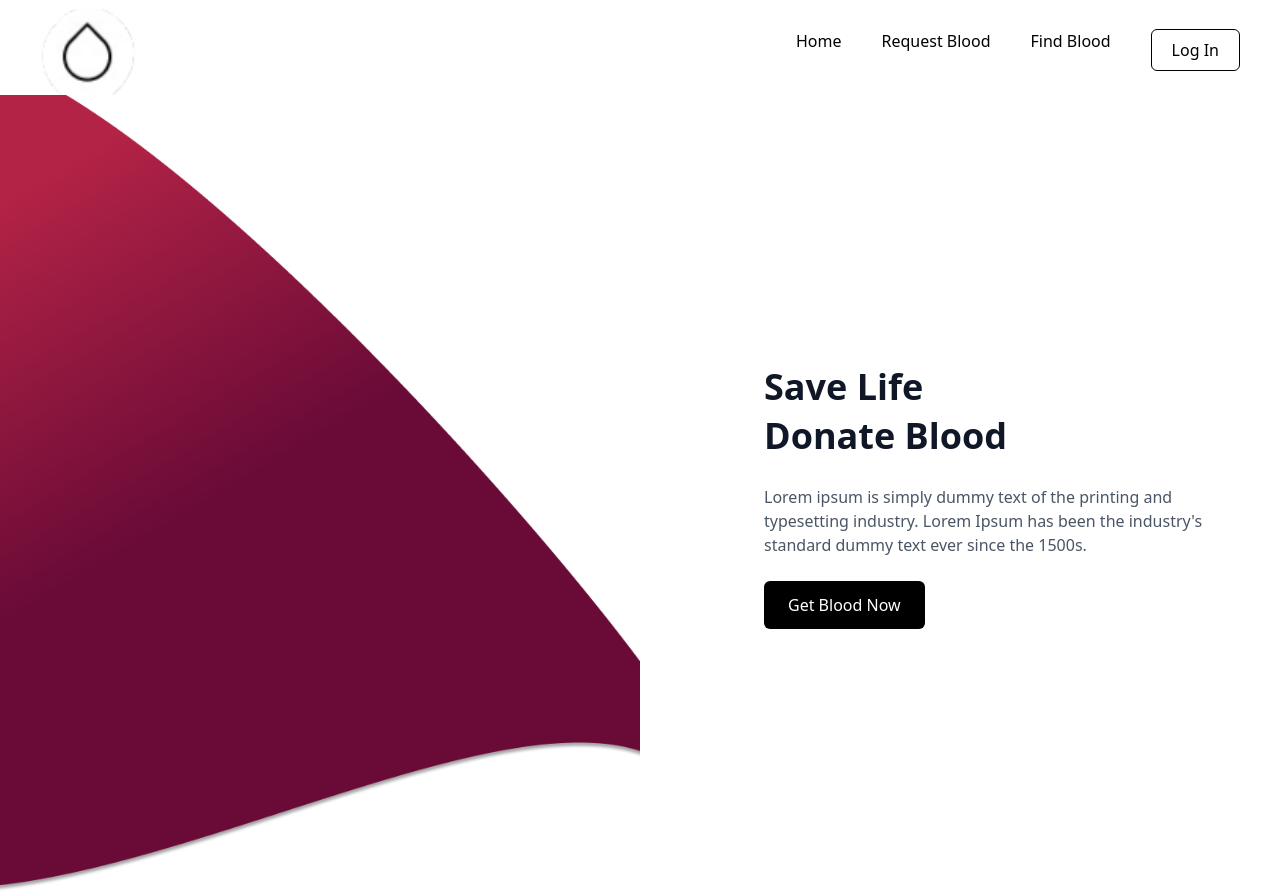
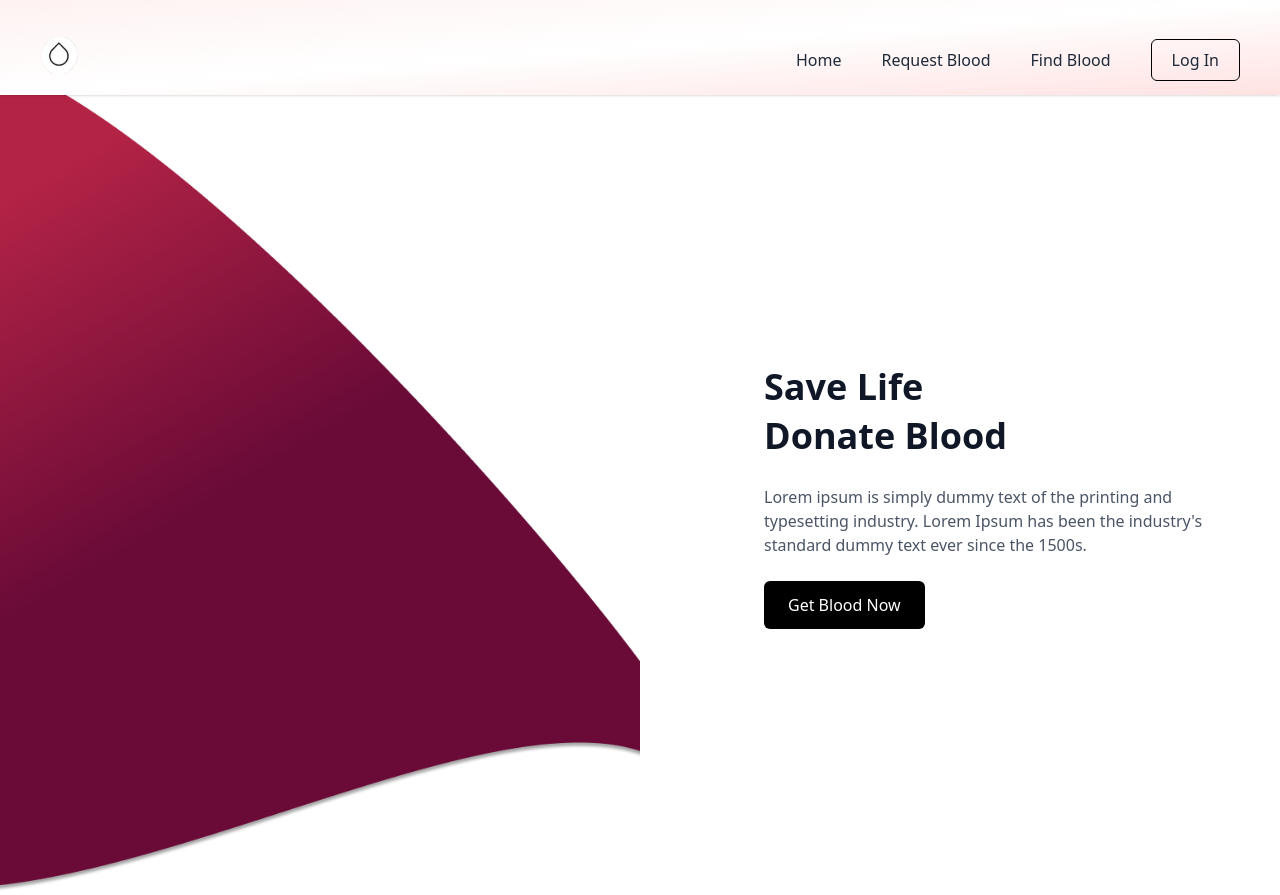
Before and after one commit to dhullubasnkot/BloodBankSystem, a React (Vite) app in the folder FrontEnd/: page / in a window 1280 px wide. Built offline with nearby package versions, Linux system fonts and the light colour scheme; no server answers.

Commit message:
Changed Color Of navbar and added hover effect

```diff
--- a/FrontEnd/src/components/navbar.jsx
+++ b/FrontEnd/src/components/navbar.jsx
@@ -15,8 +15,7 @@ export default function Navbar() {
 
   const handleLogout = async () => {
     try {
-      const response = await LogoutUser();
-      console.log(response);
+      await LogoutUser();
       window.location.href = "/";
     } catch (error) {
       console.error("Logout failed:", error);
@@ -24,50 +23,58 @@ export default function Navbar() {
   };
 
   return (
-    <nav className="w-full px-10 pt-6">
+    <nav className="w-full px-10 pt-6 bg-gradient-to-br from-red-50 via-white to-red-100 shadow-sm sticky top-0 z-50">
       <div className="max-w-[1316px] mx-auto flex items-center justify-between h-[71px]">
-        <a href="/">
-          <div className="h-[100px] w-[100px] mb-2">
+        <a href="/" aria-label="Home">
+          <div className="h-[40px] w-[40px] mb-2">
             <img
               src="/Logooo.png"
-              alt="logo"
+              alt="Blood Bank Logo"
               className="h-full w-full object-contain"
             />
           </div>
-          {/* navbar */}
         </a>
-        <div className="flex gap-10 font-medium text-[16px]">
-          <a href="/" className="hover:text-red-600 transition">
+
+        <div className="flex items-center gap-10 font-medium text-[16px] text-gray-800">
+          <a
+            href="/"
+            className="hover:text-red-600 transition-colors duration-200"
+          >
             Home
           </a>
-          <a href="/RequestBlood" className="hover:text-red-600 transition">
+          <a
+            href="/RequestBlood"
+            className="hover:text-red-600 transition-colors duration-200"
+          >
             Request Blood
           </a>
           <a
             href="/DonorandRequetedBlood"
-            className="hover:text-red-600 transition"
+            className="hover:text-red-600 transition-colors duration-200"
           >
             Find Blood
           </a>
 
-          {/* Show "Register Now" only if logged in and not yet donor */}
+          {/* Show "Register Now" only if logged in but not a donor */}
           {isLoggedIn && !isDonorRegistered && (
-            <a href="/BeaDonor" className="hover:text-red-600 transition">
+            <a
+              href="/BeaDonor"
+              className="hover:text-red-600 transition-colors duration-200"
+            >
               Register Now
             </a>
           )}
 
-          {!isLoggedIn && (
+          {!isLoggedIn ? (
             <a href="/Register">
-              <button className="px-5 py-2 border border-black rounded-md font-medium hover:bg-black hover:text-white transition mb-5">
+              <button className="px-5 py-2 border border-black rounded-md font-medium hover:bg-black hover:text-white transition-colors duration-200">
                 Log In
               </button>
             </a>
-          )}
-          {isLoggedIn && (
+          ) : (
             <button
               onClick={handleLogout}
-              className="px-5 py-2 border border-black rounded-md font-medium hover:bg-black hover:text-white transition mb-5"
+              className="px-5 py-2 border border-black rounded-md font-medium hover:bg-black hover:text-white transition-colors duration-200"
             >
               Logout
             </button>
```
